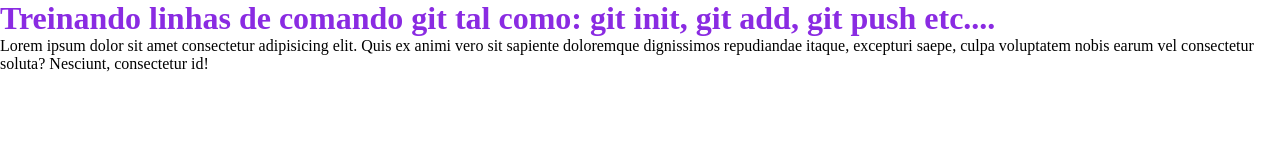
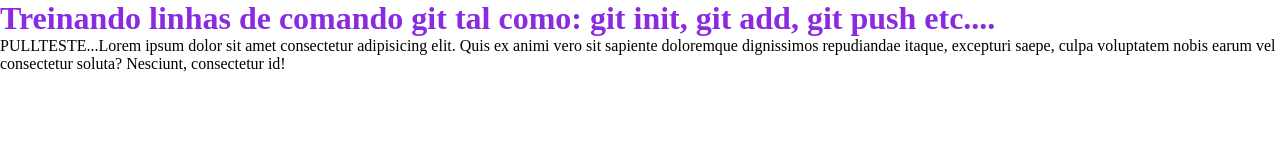
Before and after one commit to devcarlosfilho/testando-criacao-repositorio, a plain HTML site: page index.html in a window 1280 px wide. Drawn offline with Linux system fonts and the light colour scheme.

Commit message:
alteracao paragrafo teste pull index.html

```diff
--- a/index.html
+++ b/index.html
@@ -9,7 +9,7 @@
 <body>
     <h1>Treinando linhas de comando git tal como: git init, git add, git push etc....</h1>
 
-    <p>Lorem ipsum dolor sit amet consectetur adipisicing elit. Quis ex animi vero sit sapiente doloremque dignissimos repudiandae itaque,
+    <p>PULLTESTE...Lorem ipsum dolor sit amet consectetur adipisicing elit. Quis ex animi vero sit sapiente doloremque dignissimos repudiandae itaque,
         excepturi saepe, culpa voluptatem nobis earum vel consectetur soluta? Nesciunt, consectetur id!</p>
 
 
```
